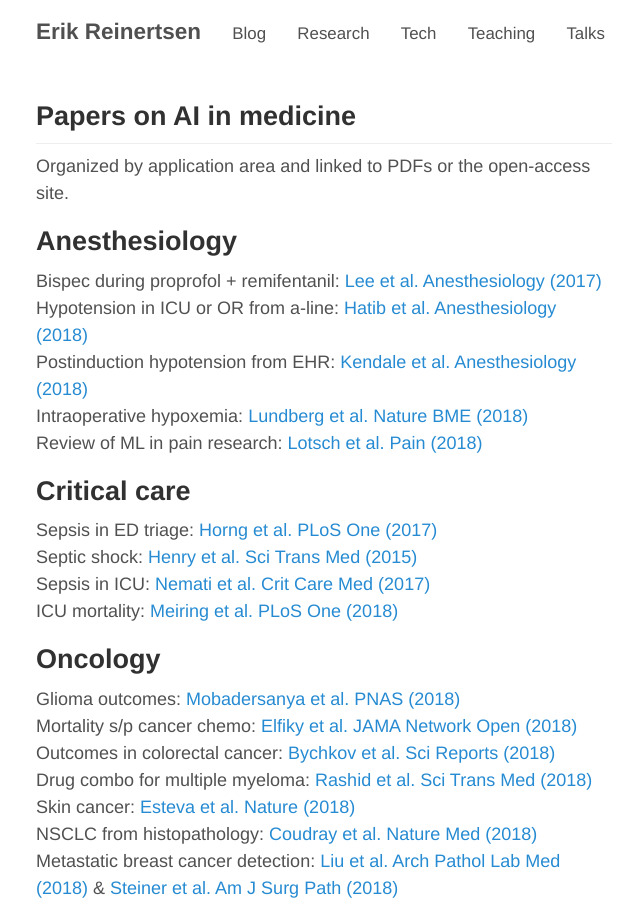
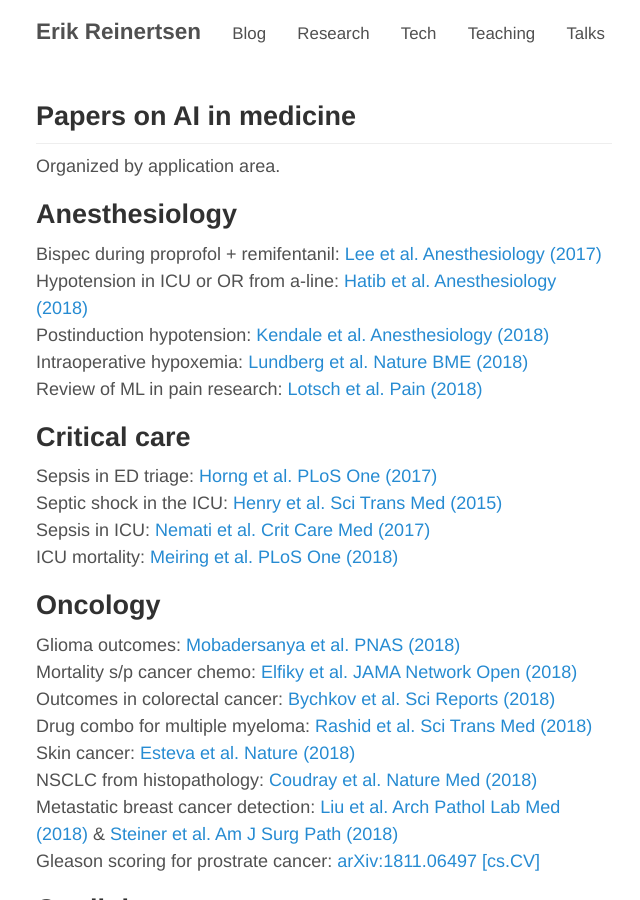
Before and after one commit to erikr/erikr.github.io, a Jekyll site: the page built from _posts/2018-08-03-AI-medicine-papers.md, in a window 1280 px wide and 900 px high. Shown: the whole window, without its empty margins (316-956 px from the left). Built offline with Jekyll 4.4.1, drawn with Linux system fonts in a browser that asks for light colours; nearby versions of some CDN libraries.

Commit message:
Update 2018-08-03-AI-medicine-papers.md

```diff
--- a/_posts/2018-08-03-AI-medicine-papers.md
+++ b/_posts/2018-08-03-AI-medicine-papers.md
@@ -4,13 +4,14 @@ title: Papers on AI in medicine
 tags: medicine
 ---
 
-Organized by application area and linked to PDFs or the open-access site.
+Organized by application area.
 
 
 ## Anesthesiology
+
 Bispec during proprofol + remifentanil: [Lee et al. Anesthesiology (2017)](/papers/lee.pdf)
 Hypotension in ICU or OR from a-line: [Hatib et al. Anesthesiology (2018)](/papers/hatib.pdf)
-Postinduction hypotension from EHR: [Kendale et al. Anesthesiology (2018)](/papers/kendale.pdf)
+Postinduction hypotension: [Kendale et al. Anesthesiology (2018)](/papers/kendale.pdf)
 Intraoperative hypoxemia: [Lundberg et al. Nature BME (2018)](/papers/lundberg.pdf)
 Review of ML in pain research: [Lotsch et al. Pain (2018)](/papers/lotsch.pdf)
 
@@ -18,7 +19,7 @@ Review of ML in pain research: [Lotsch et al. Pain (2018)](/papers/lotsch.pdf)
 ## Critical care
 
 Sepsis in ED triage: [Horng et al. PLoS One (2017)](/papers/horng.pdf)
-Septic shock: [Henry et al. Sci Trans Med (2015)](/papers/henry.pdf)
+Septic shock in the ICU: [Henry et al. Sci Trans Med (2015)](/papers/henry.pdf)
 Sepsis in ICU: [Nemati et al. Crit Care Med (2017)](/papers/nemati.pdf)
 ICU mortality: [Meiring et al. PLoS One (2018)](/papers/meiring.pdf)
 
```
